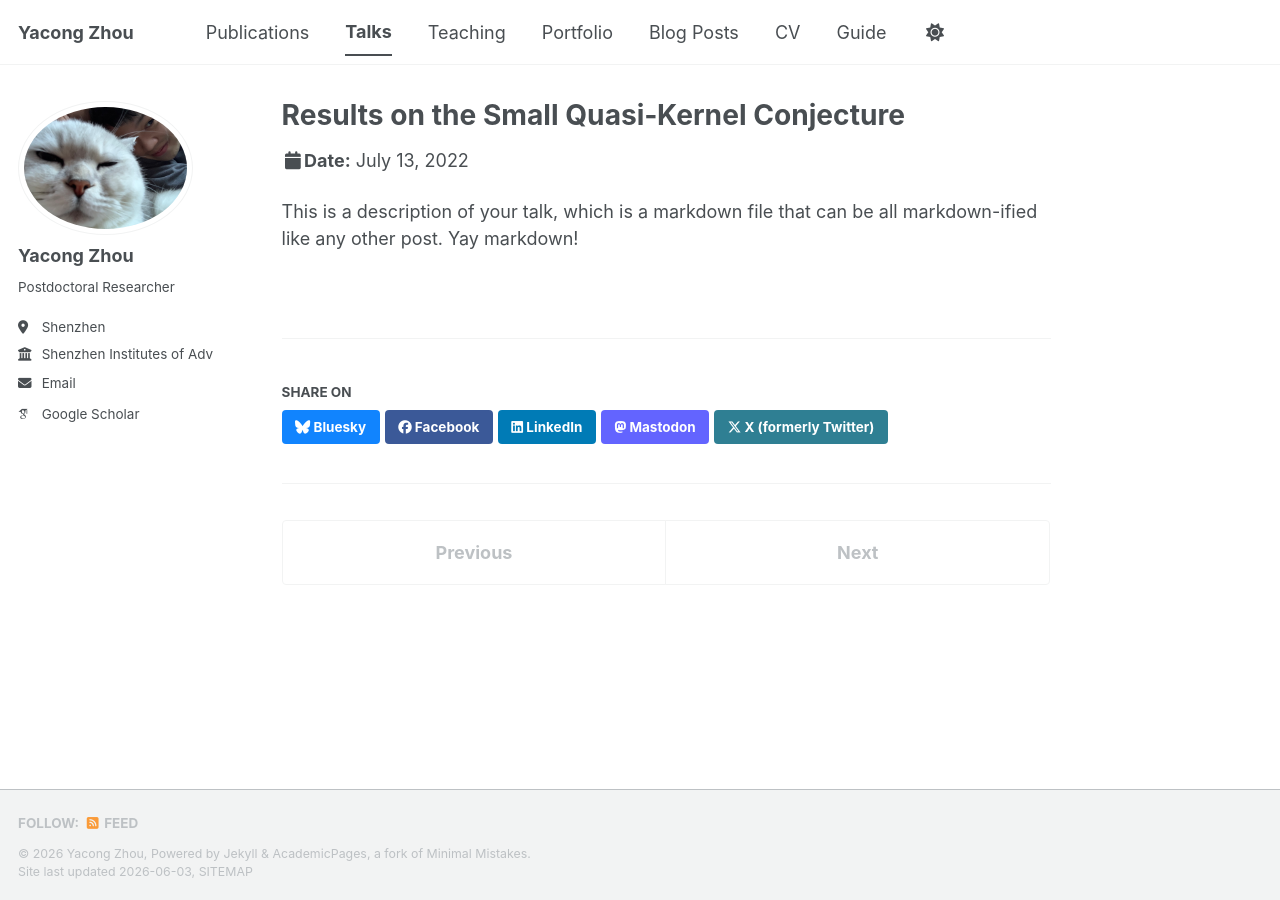
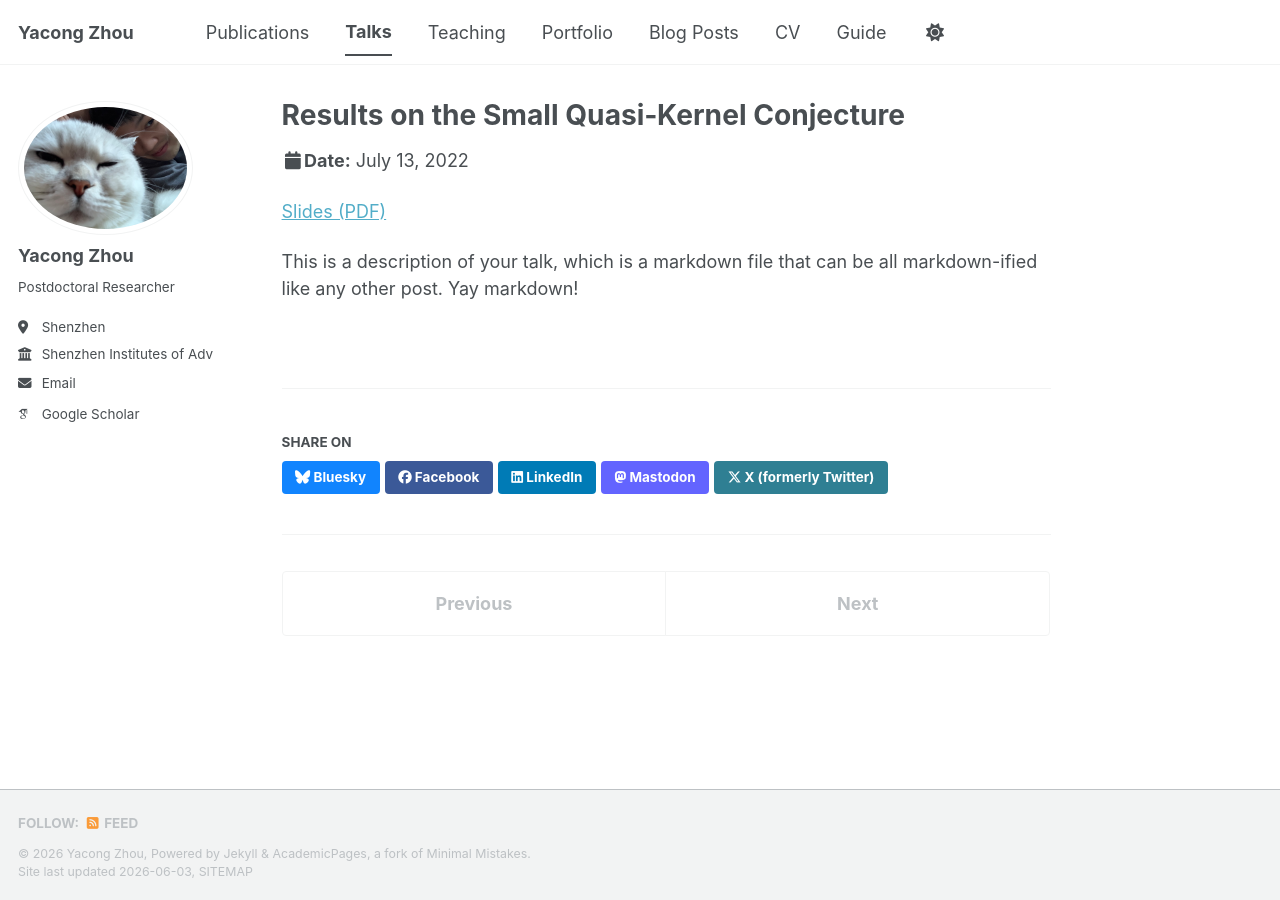
Before and after one commit to YACONGZHOU/yacongzhou.github.io, a Jekyll site: the page built from _talks/2022-07-13-talk-1.md, in a window 1280 px wide. Built offline with Jekyll 4.4.1, drawn with Linux system fonts in a browser that asks for light colours; some web fonts are replaced; a script bundle is joined from its source files by our own code; library files that are not in the unit come from our copies.

Commit message:
Update 2022-07-13-talk-1.md

```diff
--- a/_talks/2022-07-13-talk-1.md
+++ b/_talks/2022-07-13-talk-1.md
@@ -8,4 +8,6 @@ date: 2022-07-13
 location: "Lancaster University, Lancaster, UK"
 ---
 
+[Slides (PDF)](/files/bcc2022_Results on the small quasi-kernels.pdf)
+
 This is a description of your talk, which is a markdown file that can be all markdown-ified like any other post. Yay markdown!
```
